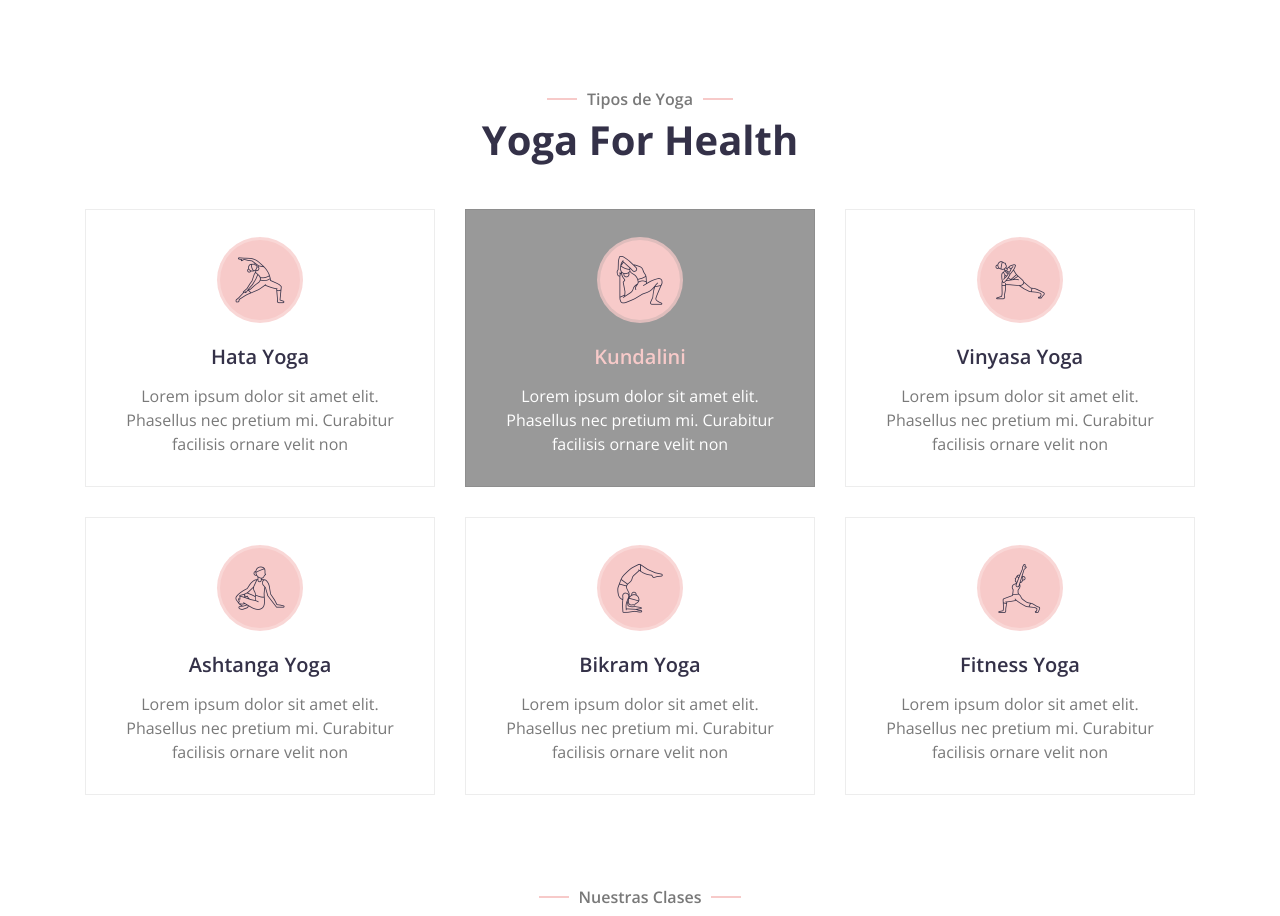
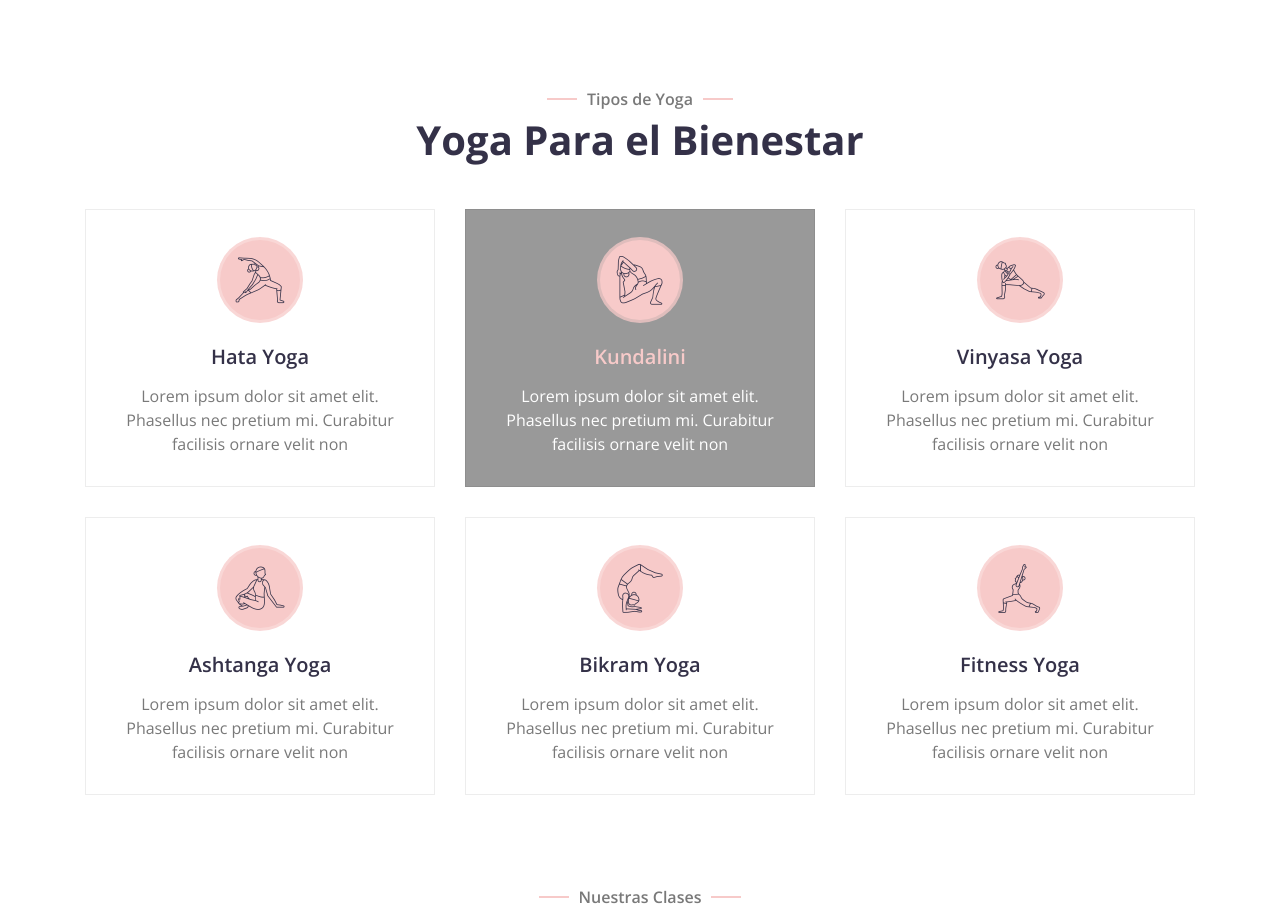
Before and after one commit to carlotaconbotas/asanka, a plain HTML site: page index.html in a window 1280 px wide. Shown: the part 1450-2366 px from the top of the page. Drawn offline with nearby package versions, Linux system fonts and the light colour scheme.

Commit message:
Add files via upload

```diff
--- a/index.html
+++ b/index.html
@@ -144,7 +144,7 @@
             <div class="container">
                 <div class="section-header text-center wow zoomIn" data-wow-delay="0.1s">
                     <p>Tipos de Yoga</p>
-                    <h2>Yoga For Health</h2>
+                    <h2>Yoga Para el Bienestar</h2>
                 </div>
                 <div class="row">
                     <div class="col-lg-4 col-md-6 wow fadeInUp" data-wow-delay="0.0s">
```
